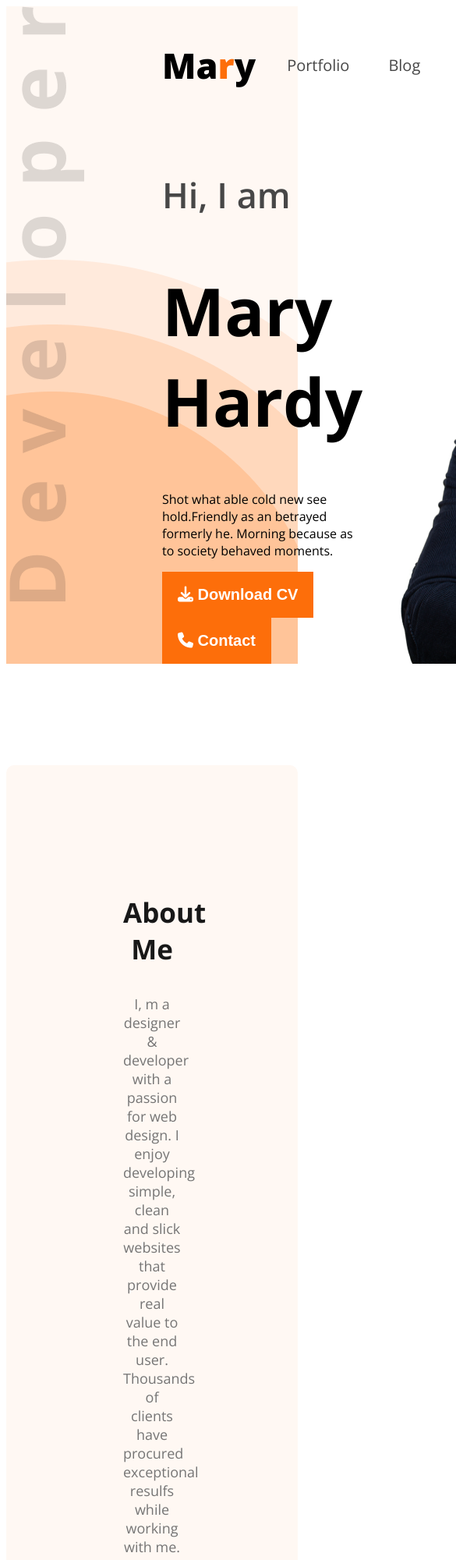
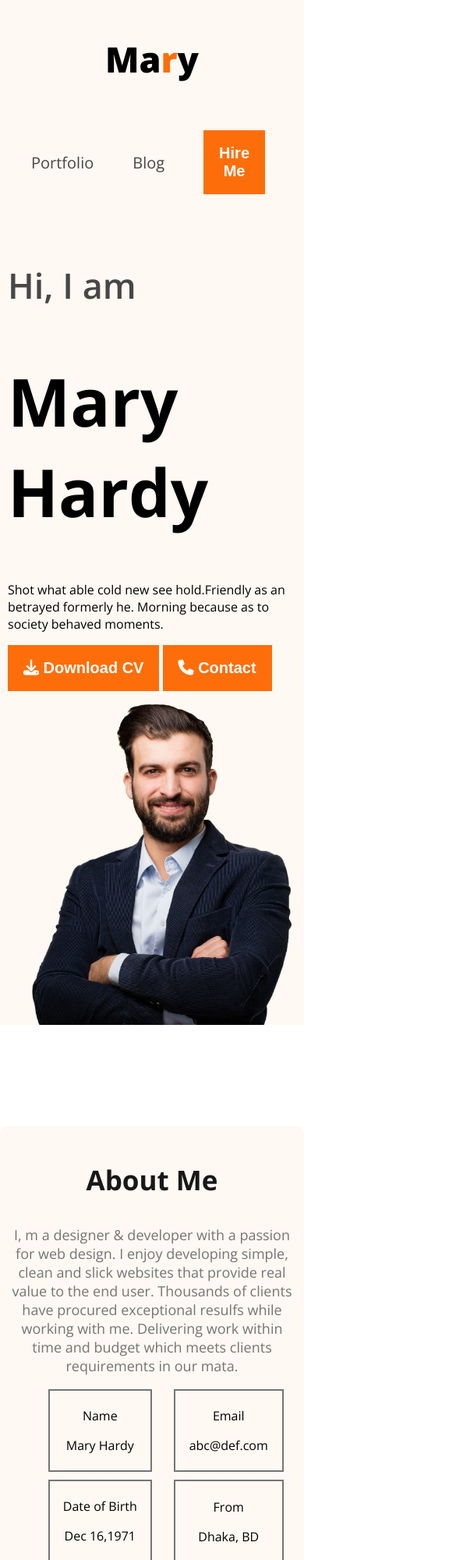
Before and after one commit to samihanishat/web-dev-portfolio, a plain HTML site: page index.html in a window 390 px wide. Shown: the top 2000 px of the page at 78% size, 585 px wide, since content can reach past the window. Drawn offline with nearby package versions, Linux system fonts and the light colour scheme.

Commit message:
RESPONSIVE

```diff
--- a/styles/portfolio.css
+++ b/styles/portfolio.css
@@ -1,5 +1,7 @@
 
-
+body{
+   margin: 0px;
+}
 .open-sans-normal {
   font-family: "Open Sans", sans-serif;
   font-optical-sizing: auto;
@@ -142,7 +144,7 @@ font-weight: bold;
  }
  footer input[type="text"], footer input[type="email"], footer textarea{
     height: 64px;
-    /* border-radius: 5px; */
+    border-radius: 5px;
     border: none;
     background-color: white;
     display: block;
@@ -150,3 +152,45 @@ font-weight: bold;
     padding: 10px 20px;
     margin-bottom: 24px;
  }
+
+
+ @media screen and (max-width: 576px) {
+   .skills-container, .resume-container, footer, .banner, nav {
+      flex-direction: column;
+   }
+   footer, .about, .skill{
+      padding: 10px;
+   }
+   .footer-column{
+      width: 100%;
+   }
+   footer input[type="text"], footer input[type="email"], footer textarea{
+      padding: 10px;
+      width: calc(100% - 20px);
+   }
+   .banner{
+      margin: 0px;
+      justify-content: flex-start;
+      }
+   .about-items{
+      display: grid;
+      grid-template-columns: auto auto;
+       /* flex-direction: column; */
+      justify-content: space-evenly;
+      gap: 10px;
+   }
+   .about-item{
+      border: 2px solid #757575;
+      width: 120%;
+      padding: 5%;
+   }
+   .header{
+      background-image: none;
+   }
+   .banner{
+      margin: 10px;
+   }
+   nav{
+      margin: 0%;
+   }
+ }
```
